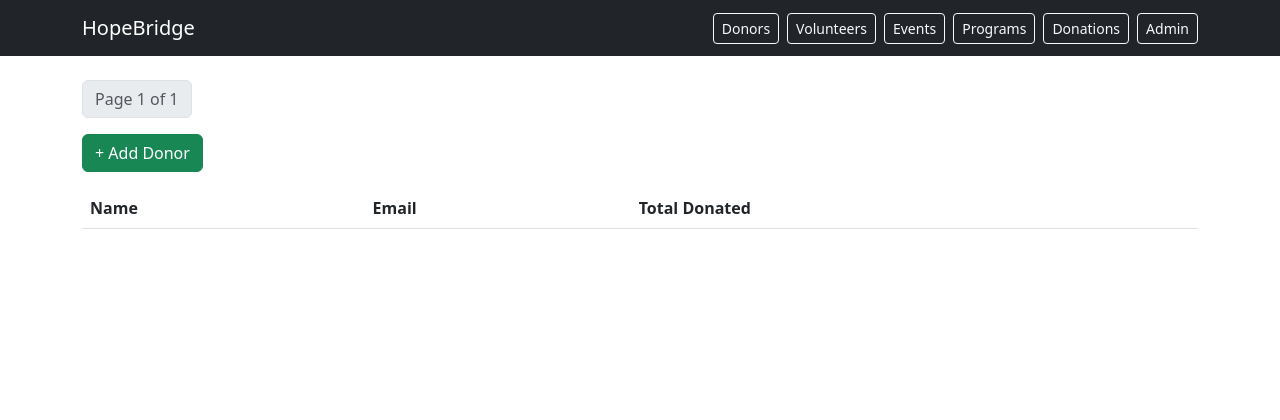
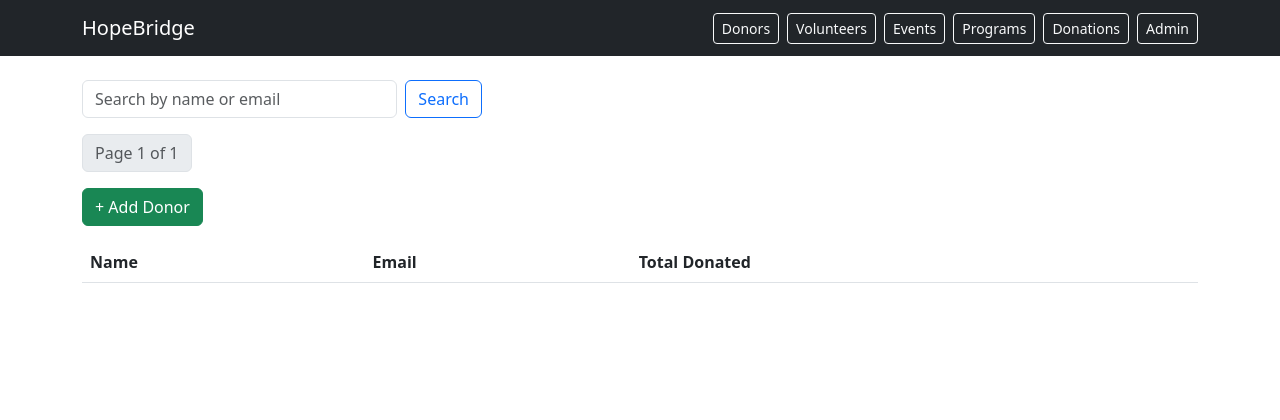
Before and after one commit to Maulik-Ujeniya/hopebridge, a Django app: page /donors/ in a window 1280 px wide. Shown: the top 420 px of the page. Run offline with Django 5.2, Linux system fonts and the light colour scheme; data that the repository does not hold is empty.

Commit message:
Add search functionality to Donors list

```diff
--- a/donors/templates/donors/donor_list.html
+++ b/donors/templates/donors/donor_list.html
@@ -9,6 +9,10 @@
 
 {% block content %}
 <nav>
+    <form method="GET" class="mb-3 d-flex" style="max-width: 400px;">
+    <input type="text" name="q" class="form-control me-2" placeholder="Search by name or email" value="{{ query|default:'' }}">
+    <button type="submit" class="btn btn-outline-primary">Search</button>
+</form>
     <ul class="pagination">
         {% if donors.has_previous %}
             <li class="page-item"><a class="page-link" href="?page=1">First</a></li>
--- a/donors/views.py
+++ b/donors/views.py
@@ -2,6 +2,8 @@ from django.shortcuts import render, get_object_or_404, redirect
 from .models import Donor
 from .forms import DonorForm
 from django.core.paginator import Paginator
+from django.core.paginator import Paginator
+from django.db.models import Q
 # Create your views here.
 
 def donor_list(request):
@@ -48,3 +50,13 @@ def donor_list(request):
     page_number = request.GET.get('page')
     donors = paginator.get_page(page_number)
     return render(request, 'donors/donor_list.html', {'donors': donors})
+
+def donor_list(request):
+    query = request.GET.get('q')
+    donor_list = Donor.objects.all()
+    if query:
+        donor_list = donor_list.filter(Q(name__icontains=query) | Q(email__icontains=query))
+    paginator = Paginator(donor_list, 5)
+    page_number = request.GET.get('page')
+    donors = paginator.get_page(page_number)
+    return render(request, 'donors/donor_list.html', {'donors': donors, 'query': query})
```
